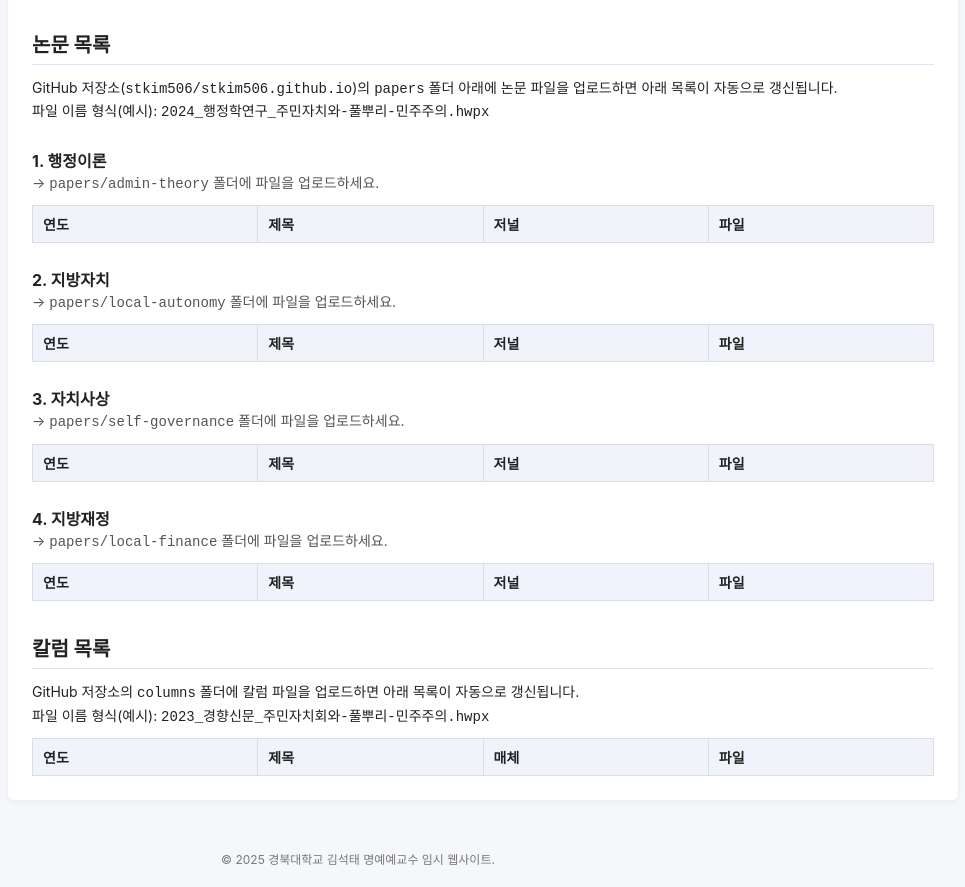
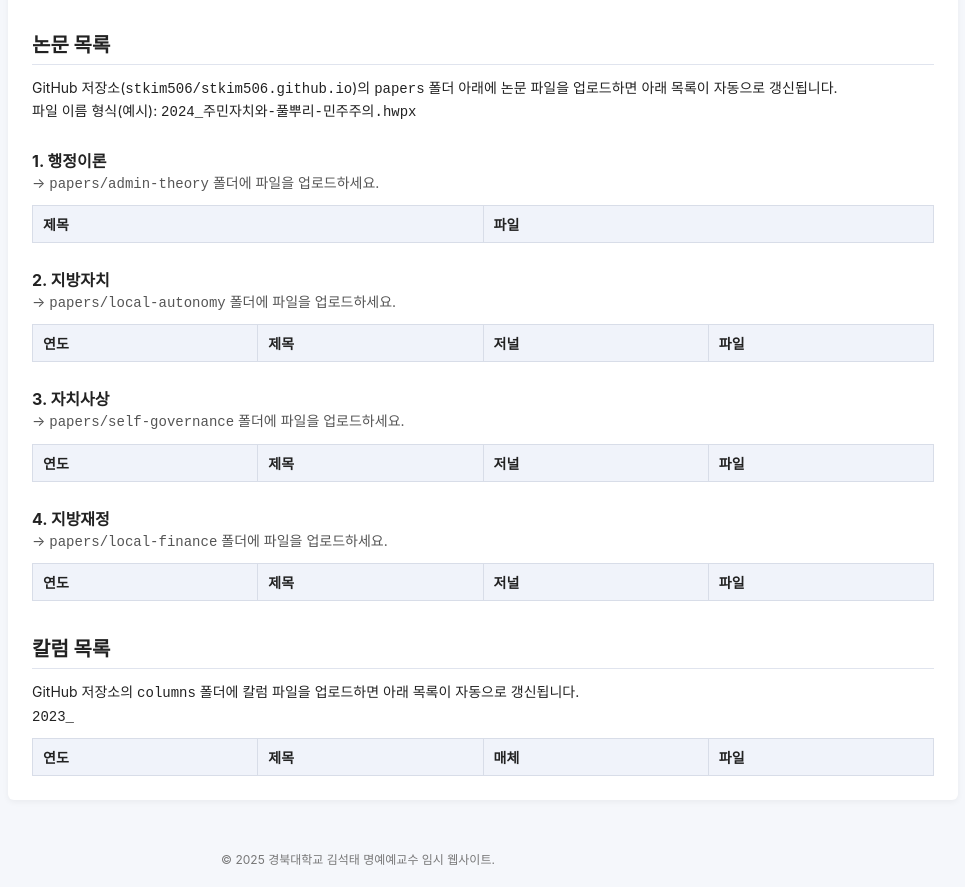
Before and after one commit to stkim506/stkim506.github.io, a plain HTML site: page index.html in a window 1280 px wide. Shown: the part 359-1246 px from the top of the page, without its empty margins (282-1247 px from the left). Drawn offline with Linux system fonts and the light colour scheme; no server answers.

Commit message:
Update index.html

```diff
--- a/index.html
+++ b/index.html
@@ -59,7 +59,7 @@
           GitHub 저장소(<code>stkim506/stkim506.github.io</code>)의
           <code>papers</code> 폴더 아래에 논문 파일을 업로드하면
           아래 목록이 자동으로 갱신됩니다.<br />
-          파일 이름 형식(예시): <code>2024_행정학연구_주민자치와-풀뿌리-민주주의.hwpx</code>
+          파일 이름 형식(예시): <code>2024_주민자치와-풀뿌리-민주주의.hwpx</code>
         </p>
 
         <h2 class="subsection-title">1. 행정이론</h2>
@@ -69,9 +69,7 @@
         <table class="list-table" id="papers-admin">
           <thead>
             <tr>
-              <th>연도</th>
               <th>제목</th>
-              <th>저널</th>
               <th>파일</th>
             </tr>
           </thead>
@@ -132,8 +130,7 @@
         <p>
           GitHub 저장소의 <code>columns</code> 폴더에 칼럼 파일을 업로드하면
           아래 목록이 자동으로 갱신됩니다.<br />
-          파일 이름 형식(예시):
-          <code>2023_경향신문_주민자치회와-풀뿌리-민주주의.hwpx</code>
+                    <code>2023_ </code>
         </p>
 
         <table class="list-table" id="columns-table">
```
